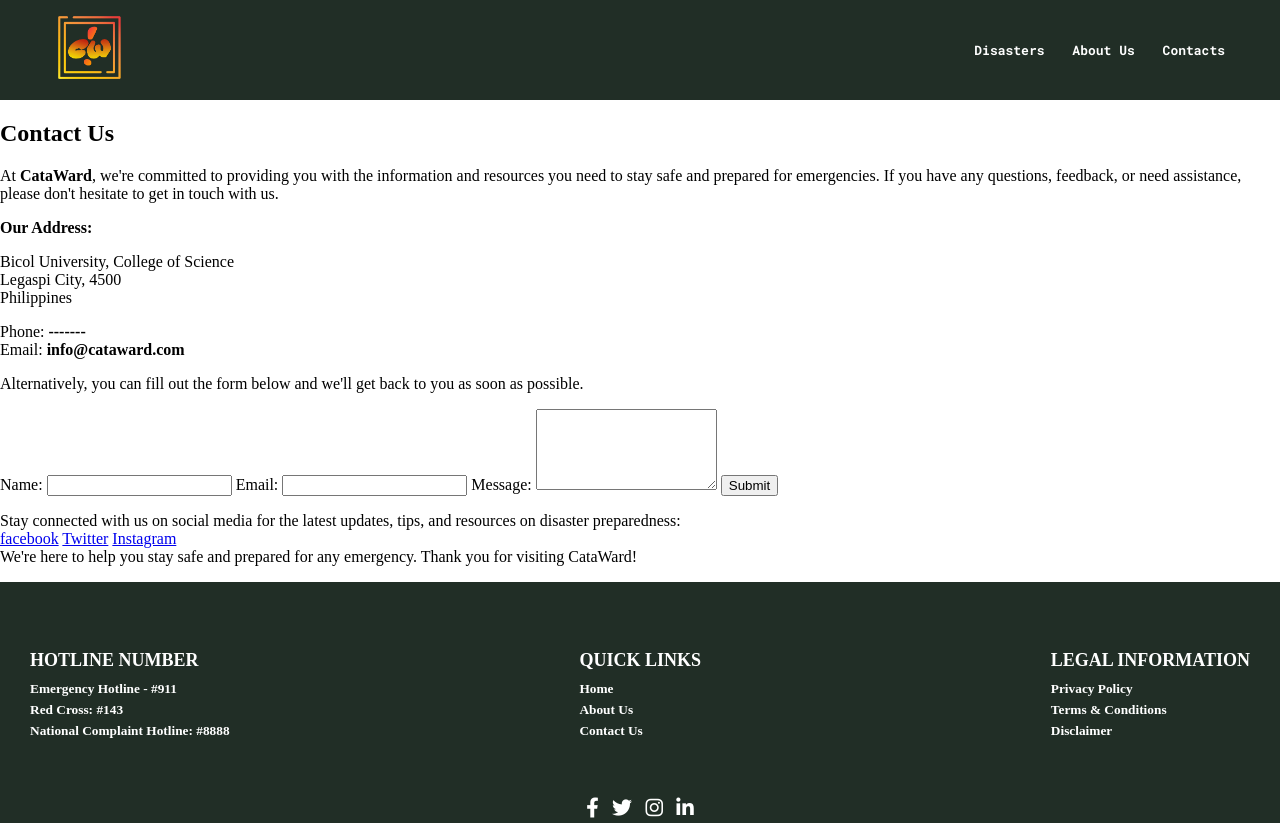
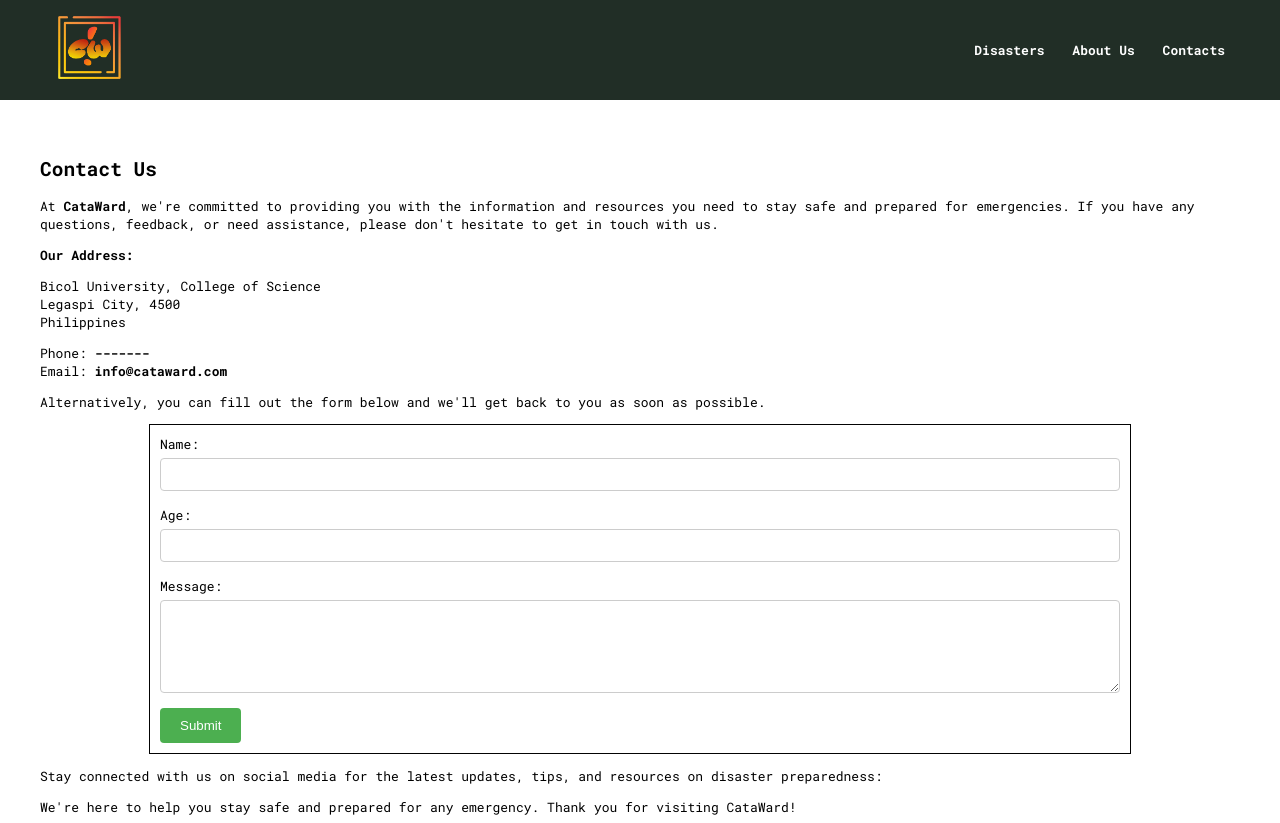
Before and after one commit to Maykel-Lunch/FINAL_TERM, a plain HTML site: page Final_Project - CataWard/contact.html in a window 1280 px wide. Shown: the top 823 px of the page. Drawn offline with Linux system fonts and the light colour scheme.

Commit message:
Add Style: contact.css

```diff
--- /dev/null
+++ b/Final_Project - CataWard/assets/styles/contact.css
@@ -0,0 +1,51 @@
+@import url('https://fonts.googleapis.com/css2?family=Lato:ital,wght@0,100;0,300;0,400;0,700;0,900;1,100;1,300;1,400;1,700;1,900&family=Roboto+Mono:ital,wght@0,100..700;1,100..700&display=swap');
+section{
+    padding: 40px;
+    font: small "Roboto Mono", monospace;
+ }
+
+
+form {
+    border: 0.5px solid #030303;
+    padding: 10px;
+    width: 80%;
+    margin: 0 auto;
+  }
+
+
+  .form-group {
+    display: flex;
+    flex-direction: column;
+    margin-bottom: 15px;
+  }
+
+
+  label {
+    margin-bottom: 5px;
+  }
+
+
+  input[type="text"],
+  input[type="number"],
+  textarea {
+    width: 100%;
+    padding: 8px;
+    border: 1px solid #ccc;
+    border-radius: 4px;
+    box-sizing: border-box;
+  }
+
+  /* Styles for submit button */
+  input[type="submit"] {
+    background-color: #4CAF50;
+    color: white;
+    padding: 10px 20px;
+    border: none;
+    border-radius: 4px;
+    cursor: pointer;
+  }
+
+  /* Styles for submit button on hover */
+  input[type="submit"]:hover {
+    background-color: #45a049;
+  }
--- a/Final_Project - CataWard/assets/styles/index.css
+++ b/Final_Project - CataWard/assets/styles/index.css
@@ -53,7 +53,6 @@
 }
 
 .title-container{
-    /* background-color: rgb(121, 209, 178); */
     padding: 15px;
     display: flex;
     flex-direction: column;
@@ -71,7 +70,7 @@
 }
 
 
-
+/* Change thiss */
 @media (max-width: 400px) {
     article{
       width: 100%; /* Change container width to 100% for smaller screens */
--- a/Final_Project - CataWard/contact.html
+++ b/Final_Project - CataWard/contact.html
@@ -7,6 +7,7 @@
     <link rel="icon" href="assets/images/CataWard_Icon.png">
     <link rel="stylesheet" href="https://cdnjs.cloudflare.com/ajax/libs/font-awesome/6.0.0-beta3/css/all.min.css">
     <link rel="stylesheet" href="assets/styles/main.css">
+    <link rel="stylesheet" href="assets/styles/contact.css">
     <title>Contact Us | CataWard.com</title>
 </head>
 
@@ -54,21 +55,25 @@
 
         <!--optional. may delete or update this if needed-->
         <form action="contact_form.php" method="post">
-            <label for="name">Name:</label>
-            <input type="text" id="name" name="name" required>
-            <label for="email">Email:</label>
-            <input type="email" id="email" name="email" required>
-            <label for="message">Message:</label>
-            <textarea id="message" name="message" rows="5" required></textarea>
+            <div class="form-group">
+                <label for="name">Name:</label>
+                <input type="text" id="name" name="name" required>
+            </div>
+            <div class="form-group">
+                <label for="age">Age:</label>
+                <input type="number" id="age" name="age" required>
+            </div>
+            <div class="form-group">
+                <label for="message">Message:</label>
+                <textarea id="message" name="message" rows="5" required></textarea>
+            </div>
             <input type="submit" value="Submit">
         </form>
 
         <p>Stay connected with us on social media for the latest updates, tips, and
-            resources on disaster preparedness: <br>
-            <a href="#"><ion-icon name="logo-facebook">facebook</ion-icon></a>
-            <a href="#">Twitter</a>
-            <a href="#"><ion-icon name="logo-instagram">Instagram</ion-icon></a> <br>
-            We're here to help you stay safe and prepared for any emergency.
+            resources on disaster preparedness:
+        </p>
+        <p> We're here to help you stay safe and prepared for any emergency.
             Thank you for visiting CataWard!
         </p>
     </section>
```
Also changed, not shown: Final_Project - CataWard/assets/styles/main.css (line endings or trailing spaces).
